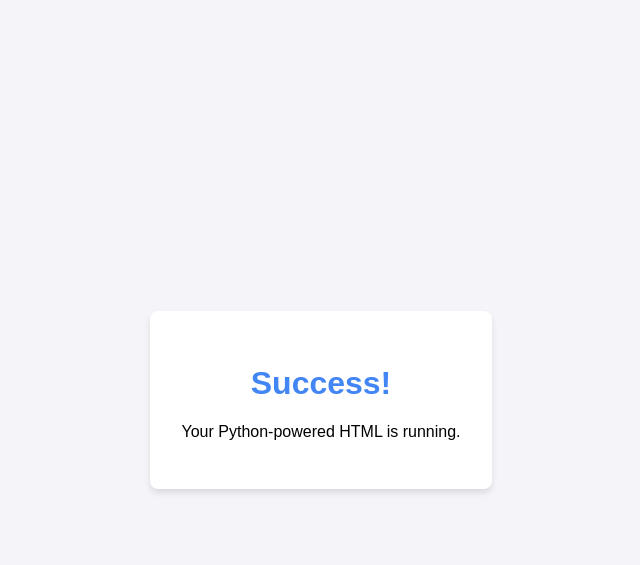
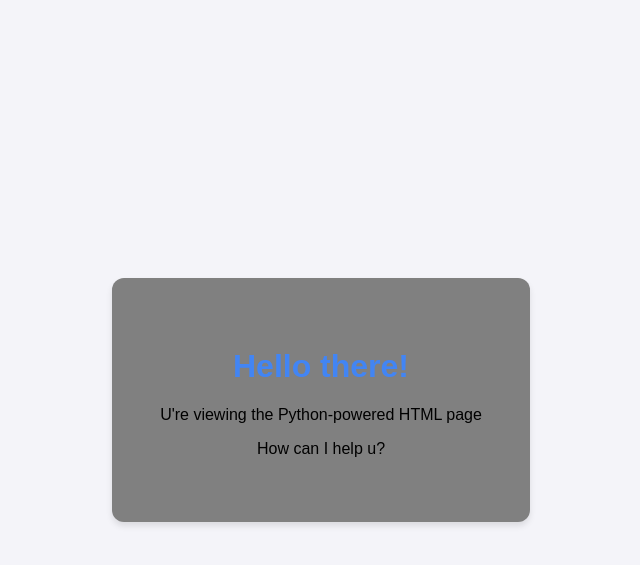
Before and after one commit to vpadival/kub, a Flask app: page / in a window 1280 px wide. Shown: the top 565 px of the page, without its empty margins (319-959 px from the left). Run offline with Flask 3, Linux system fonts and the light colour scheme.

Commit message:
Update index.html

```diff
--- a/templates/index.html
+++ b/templates/index.html
@@ -2,18 +2,19 @@
 <html lang="en">
 <head>
     <meta charset="UTF-8">
-    <meta name="viewport" content="width=device-width, initial-scale=1.0">
-    <title>{{ title }}</title>
+    <meta name="viewport" content="width=device-width, initial-scale=4.0">
+    <title>Home Page</title>
     <style>
         body { font-family: sans-serif; display: flex; justify-content: center; align-items: center; height: 100vh; margin: 0; background-color: #f4f4f9; }
-        .card { background: white; padding: 2rem; border-radius: 8px; box-shadow: 0 4px 6px rgba(0,0,0,0.1); text-align: center; }
+        .card { background: grey; padding: 3rem; border-radius: 12px; box-shadow: 0 4px 6px rgba(0,0,0,0.1); text-align: center; }
         h1 { color: #4285F4; }
     </style>
 </head>
 <body>
     <div class="card">
-        <h1>Success!</h1>
-        <p>Your Python-powered HTML is running.</p>
+        <h1>Hello there!</h1>
+        <p>U're viewing the Python-powered HTML page</p>
+        <p>How can I help u?</p>
     </div>
 </body>
 </html>
```
